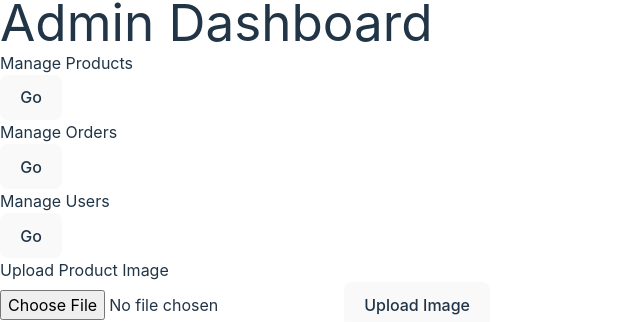
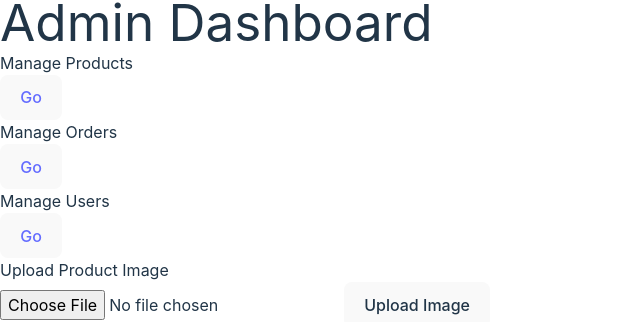
Before and after one commit to gikonyo-mwema/Kanga_Ecommerce, a React (Vite) app in the folder frontend/: page /admin in a window 1280 px wide. Shown: the part 299-621 px from the top of the page, without its empty margins (0-640 px from the left). Built offline with nearby package versions, Linux system fonts and the light colour scheme.

Commit message:
Refactor AdminDashboard component to use Link for navigation

```diff
--- a/frontend/src/pages/AdminDashboard.jsx
+++ b/frontend/src/pages/AdminDashboard.jsx
@@ -1,11 +1,12 @@
 import React, { useState } from 'react';
 import ImageUpload from '../components/ImageUpload';
+import { Link } from 'react-router-dom'; // Import Link for navigation
 
 const AdminDashboard = () => {
-  const [imageUrl, setImageUrl] = useState(''); // State to hold uploaded image URL
+  const [imageUrl, setImageUrl] = useState('');
 
   const handleImageUpload = (url) => {
-    setImageUrl(url); // Update state with the uploaded image URL
+    setImageUrl(url);
   };
 
   return (
@@ -15,17 +16,23 @@ const AdminDashboard = () => {
       <div className="admin-actions grid grid-cols-3 gap-6 mt-8">
         <div className="bg-gray-100 p-6 rounded text-center">
           <h2 className="text-xl font-bold">Manage Products</h2>
-          <button className="bg-blue-500 text-white py-2 px-4 mt-4">Go</button>
+          <Link to="/admin/manage-products">
+            <button className="bg-blue-500 text-white py-2 px-4 mt-4">Go</button>
+          </Link>
         </div>
 
         <div className="bg-gray-100 p-6 rounded text-center">
           <h2 className="text-xl font-bold">Manage Orders</h2>
-          <button className="bg-blue-500 text-white py-2 px-4 mt-4">Go</button>
+          <Link to="/admin/manage-orders">
+            <button className="bg-blue-500 text-white py-2 px-4 mt-4">Go</button>
+          </Link>
         </div>
 
         <div className="bg-gray-100 p-6 rounded text-center">
           <h2 className="text-xl font-bold">Manage Users</h2>
-          <button className="bg-blue-500 text-white py-2 px-4 mt-4">Go</button>
+          <Link to="/admin/manage-users">
+            <button className="bg-blue-500 text-white py-2 px-4 mt-4">Go</button>
+          </Link>
         </div>
       </div>
 
```
